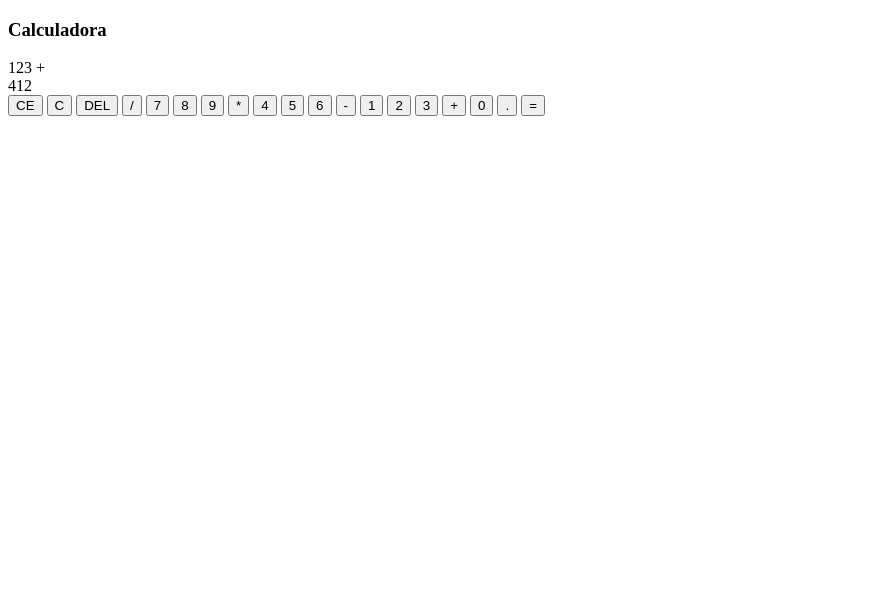
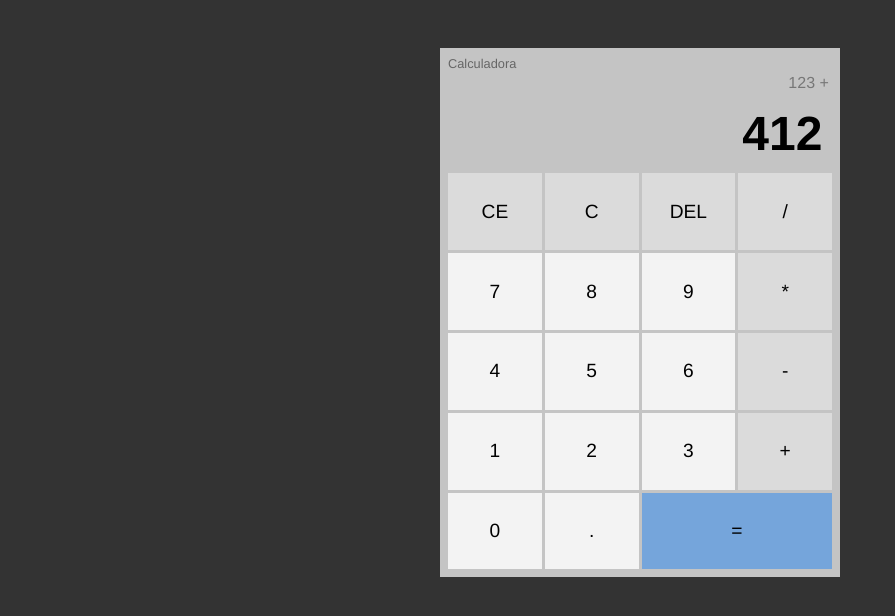
Before and after one commit to rafaelromwno/projeto-calculadora-windows, a plain HTML site: page index.html in a window 1280 px wide. Shown: the whole page, without its empty margins (0-895 px from the left). Drawn offline with Linux system fonts and the light colour scheme.

Commit message:
feat: estilização concluída

```diff
--- a/css/styles.css
+++ b/css/styles.css
@@ -0,0 +1,101 @@
+/* estilização geral */
+
+* {
+    margin: 0;
+    padding: 0;
+    box-sizing: border-box;
+    font-family: Helvetica, sans-serif;
+}
+
+body {
+    background-color: #333;
+    display: flex;
+    align-items: center;
+    justify-content: center;
+    padding: 3em;
+}
+
+/* calculadora */
+
+#calc {
+    width: 400px;
+    padding: 0.5em;
+    background-color: #c4c4c4;
+    color: black;
+    display: flex;
+    flex-direction: column;
+}
+
+#calc h3 {
+    font-size: 0.8em;
+    font-weight: 300;
+    color: #666;
+}
+
+/* operações */
+
+#operations {
+    text-align: right;
+}
+
+#previous-operation,
+#current-operation {
+    padding: 0.2em;
+    overflow-wrap: break-word;
+    min-height: 1.6em;
+}
+
+#previous-operation {
+    color: #777;
+}
+
+#current-operation {
+    font-size: 3em;
+    font-weight: 700;
+}
+
+/* contêiner de botões */
+
+#buttons-container {
+    display: grid;
+    grid-template-columns: 1fr 1fr 1fr 1fr;
+    gap: 3px;
+}
+
+/* botões */
+
+#buttons-container button {
+    border: 1px transparent;
+    border-radius: 0;
+    height: 4em;
+    font-size: 1.2em;
+    background-color: #dbdbdb;
+    cursor: pointer;
+}
+
+#buttons-container .number {
+    background-color: #f3f3f3;
+}
+
+#buttons-container button:hover {
+    background-color: #bababa;
+    border-color: #999;
+}
+
+/* botão de igual */
+
+#buttons-container #equal-btn {
+    grid-column: span 2;
+    background-color: #75a5db;
+}
+
+#buttons-container #equal-btn:hover {
+    background-color: #3a91d8;
+}
+
+/* transições de hover */
+
+#buttons-container #equal-btn:hover,
+#buttons-container button:hover {
+    transition: 400ms;
+}
--- a/index.html
+++ b/index.html
@@ -20,7 +20,7 @@
                 123 +
             </div>
 
-            <div id="currrent-operation">
+            <div id="current-operation">
                 412
             </div>
 
```
